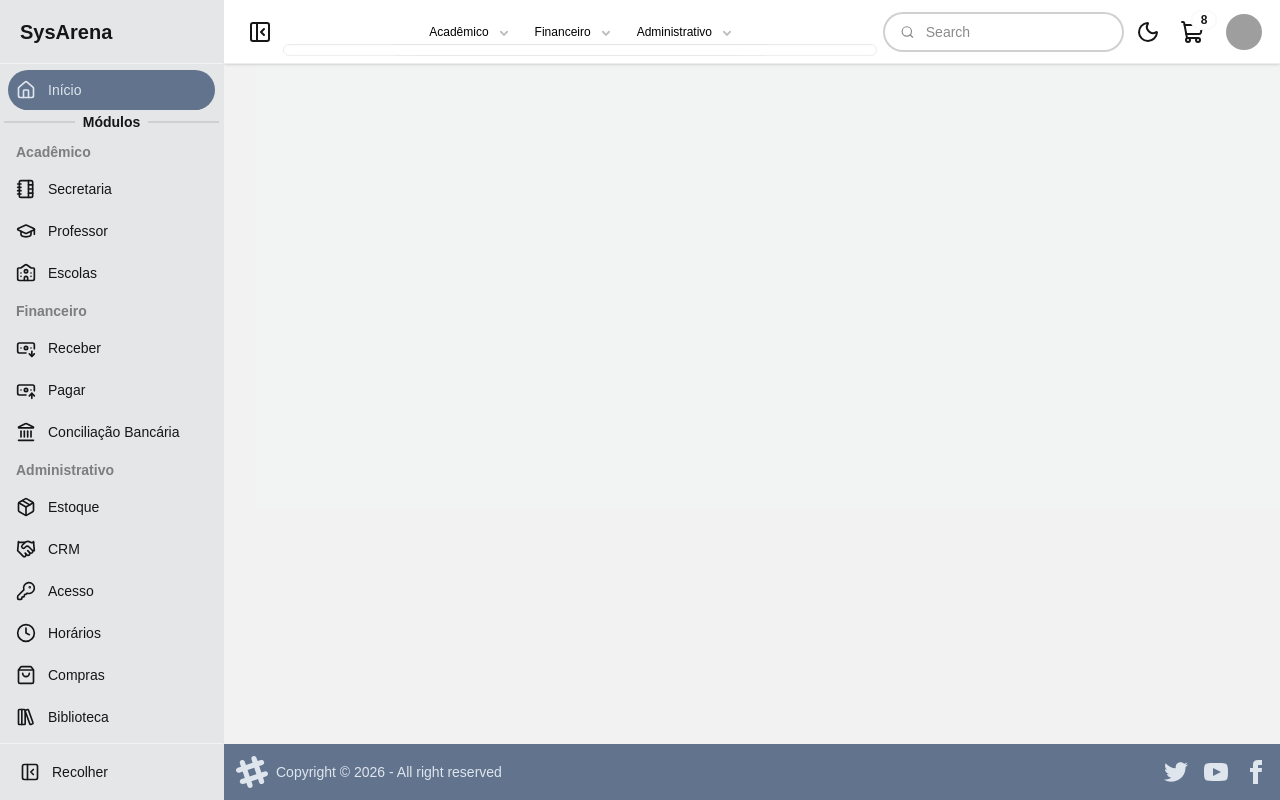
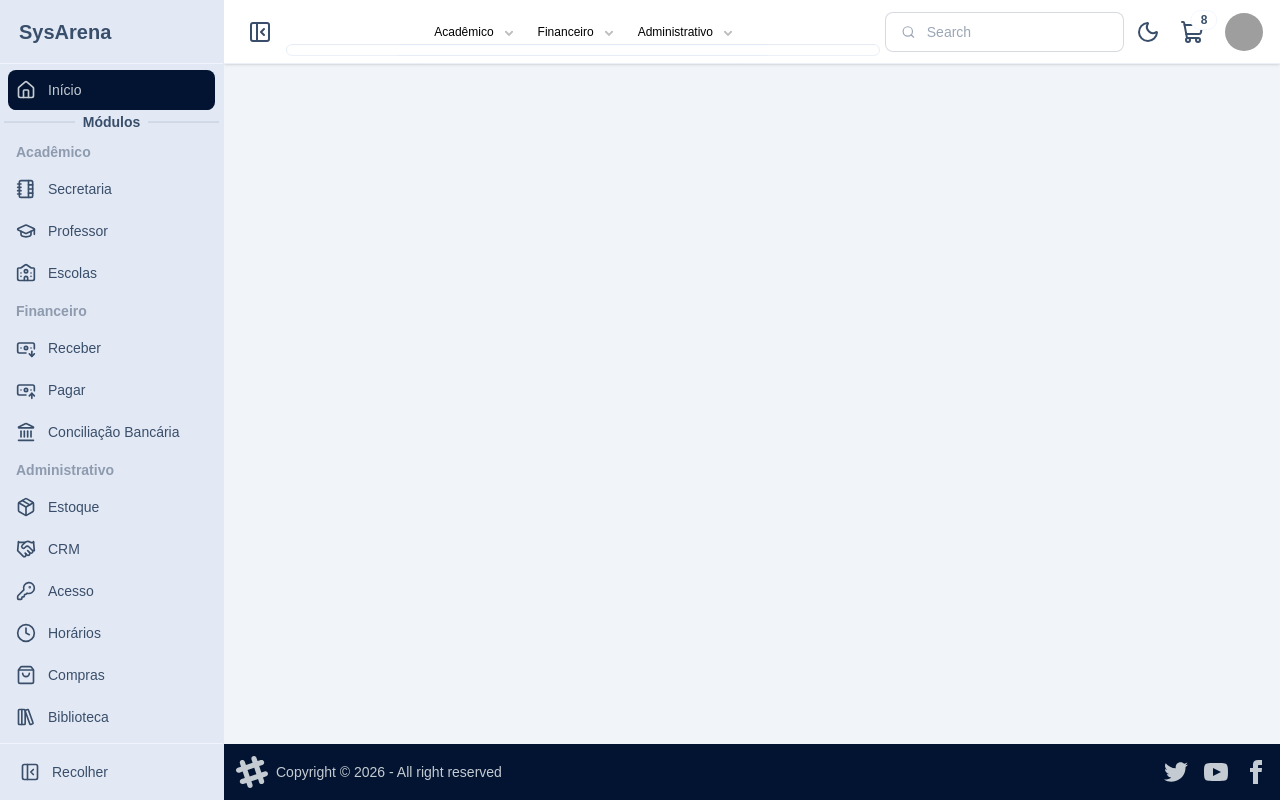
Before and after one commit to HNAlmeida/SysArena-frontend, a React (Vite) app: page / in a window 1280 px wide. Built offline with nearby package versions, Linux system fonts and the light colour scheme; grey boxes are pictures that could not be loaded.

Commit message:
style: alterar tema de pastel para winter

```diff
--- a/src/components/Navbar.jsx
+++ b/src/components/Navbar.jsx
@@ -109,7 +109,7 @@ function getInitialDarkMode() {
   ).matches;
 
   return (
-    (storedTheme ?? htmlTheme ?? (prefersDark ? "dim" : "pastel")) === "dim"
+    (storedTheme ?? htmlTheme ?? (prefersDark ? "dim" : "winter")) === "dim"
   );
 }
 
@@ -117,7 +117,7 @@ export function Navbar({ collapsed, setCollapsed, isMobile }) {
   const [isDarkTheme, setIsDarkTheme] = useState(getInitialDarkMode);
 
   useEffect(() => {
-    const theme = isDarkTheme ? "dim" : "pastel";
+    const theme = isDarkTheme ? "dim" : "winter";
 
     document.documentElement.dataset.theme = theme;
     localStorage.setItem("theme", theme);
--- a/src/index.css
+++ b/src/index.css
@@ -3,9 +3,9 @@
   themes:
     light,
     nord,
-    winter,
+    winter --default,
     cmyk,
-    pastel --default,
+    pastel,
     dark,
     sunset,
     night,
@@ -49,10 +49,6 @@
   }
 }
 
-.submenu {
-  /* margin-left: -1px; */ /* cola o submenu no botão pai */
-}
-
 #d-menus-sidebar {
   .menu {
     & :where(li > details > summary),
```
